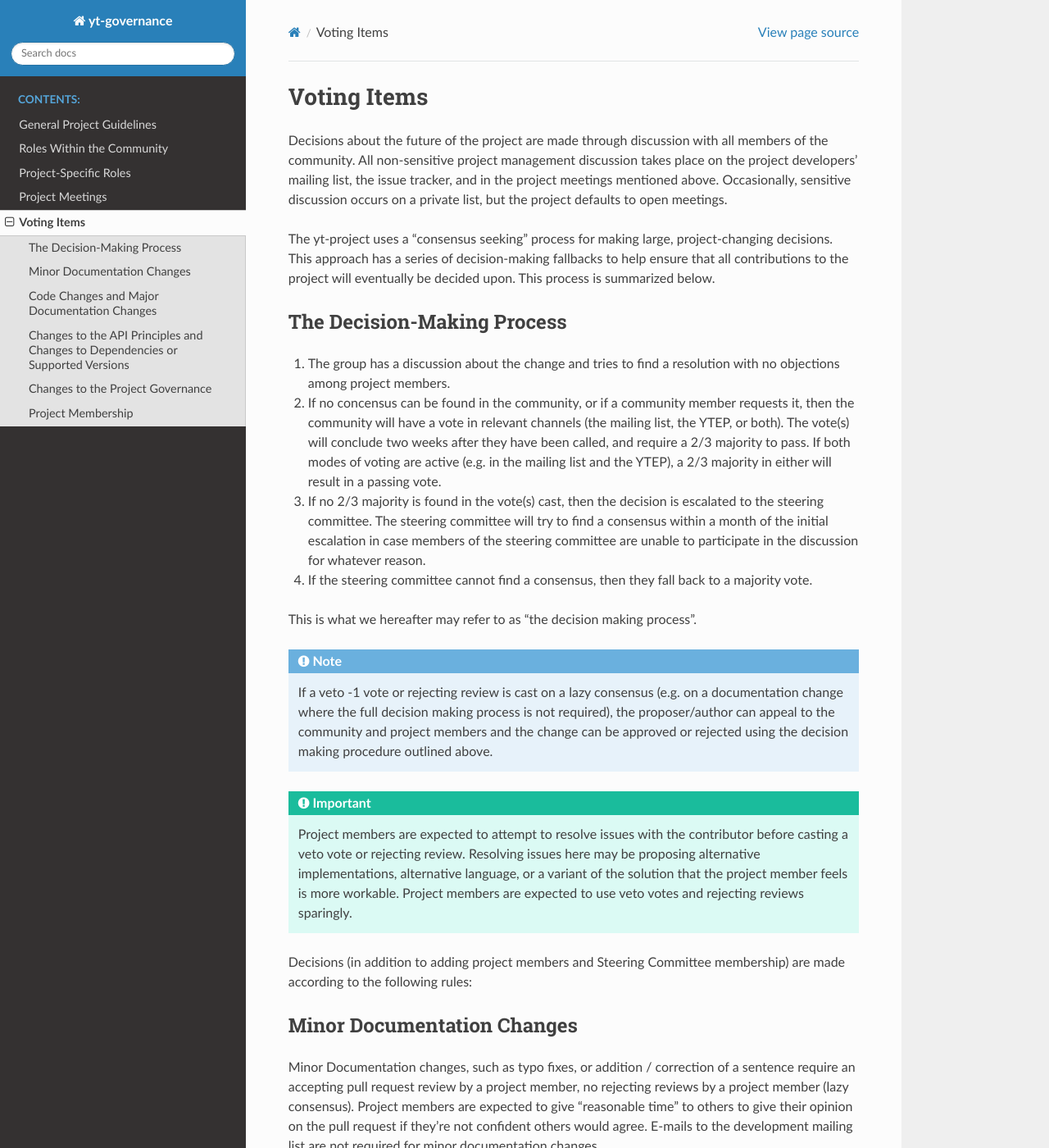
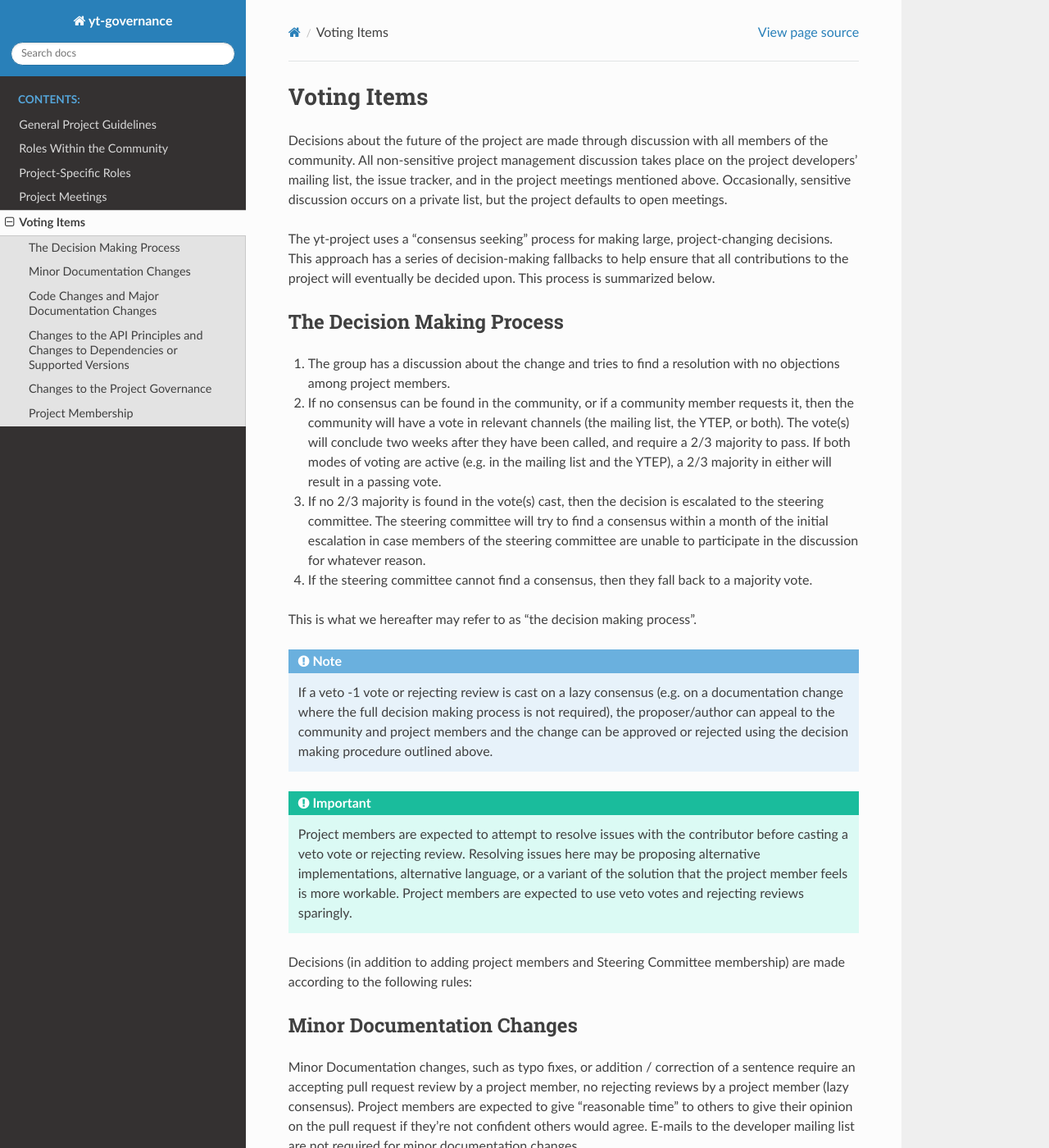
Before and after one commit to yt-project/governance, a Sphinx documentation site: the page built from source/voting.rst, in a window 1280 px wide and 1400 px high. Shown: the whole window at 82% size. Built offline with Sphinx 7.4.7 and the Read the Docs theme 2.0.0, drawn with Linux system fonts in a browser that asks for light colours; some of the changed text lies outside the part shown.

```diff
--- a/source/voting.rst
+++ b/source/voting.rst
@@ -17,13 +17,13 @@ be decided upon. This process is summarized below.
 
 .. _decision-making:
 
-The Decision-Making Process
-----------------------------
+The Decision Making Process
+---------------------------
 
 #. The group has a discussion about the change and tries to find a resolution
    with no objections among project members.
 
-#. If no concensus can be found in the community, or if a community member
+#. If no consensus can be found in the community, or if a community member
    requests it, then the community will have
    a vote in relevant channels (the mailing list, the YTEP, or both). The
    vote(s) will conclude two weeks after they have been called, and require a
@@ -68,7 +68,7 @@ sentence require an accepting pull request review
 by a project member, no rejecting reviews by a project member (lazy consensus).
 Project members are expected to give “reasonable time”
 to others to give their opinion on the pull
-request if they’re not confident others would agree. E-mails to the development
+request if they’re not confident others would agree. E-mails to the developer
 mailing list are not required for minor documentation changes.
 
 .. _code-change-process:
@@ -113,7 +113,7 @@ either.
    depencency fall under the category of :ref:`code-change-process`.
 
 Changes to the Project Governance
----------------------------------------
+---------------------------------
 
 Changes to the project governance model use the same decision process outlined
 in :ref:`decision-making`. These changes are high enough level to imact the
```
Also changed, not shown: other parts of source/voting.rst (+2 -2 lines), source/leadership.rst (+4 -4 lines).
